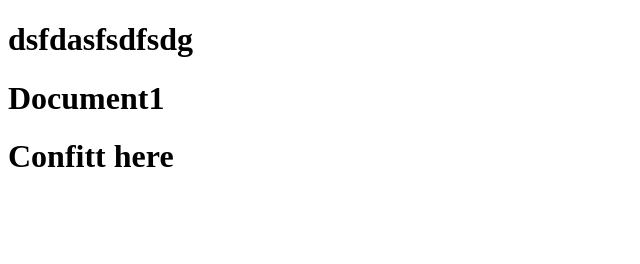
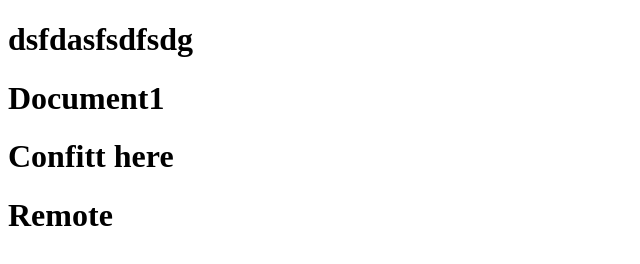
Before and after one commit to 25thNov-19/okela, a plain HTML site: page index.html in a window 1280 px wide. Shown: the whole page, without its empty margins (0-640 px from the left). Drawn offline with Linux system fonts and the light colour scheme.

Commit message:
new remote

```diff
--- a/index.html
+++ b/index.html
@@ -10,5 +10,6 @@
     <h1>dsfdasfsdfsdg</h1>
     <h1>Document1</h1>
     <h1>Confitt here</h1>
+    <h1>Remote</h1>
 </body>
 </html>
```
